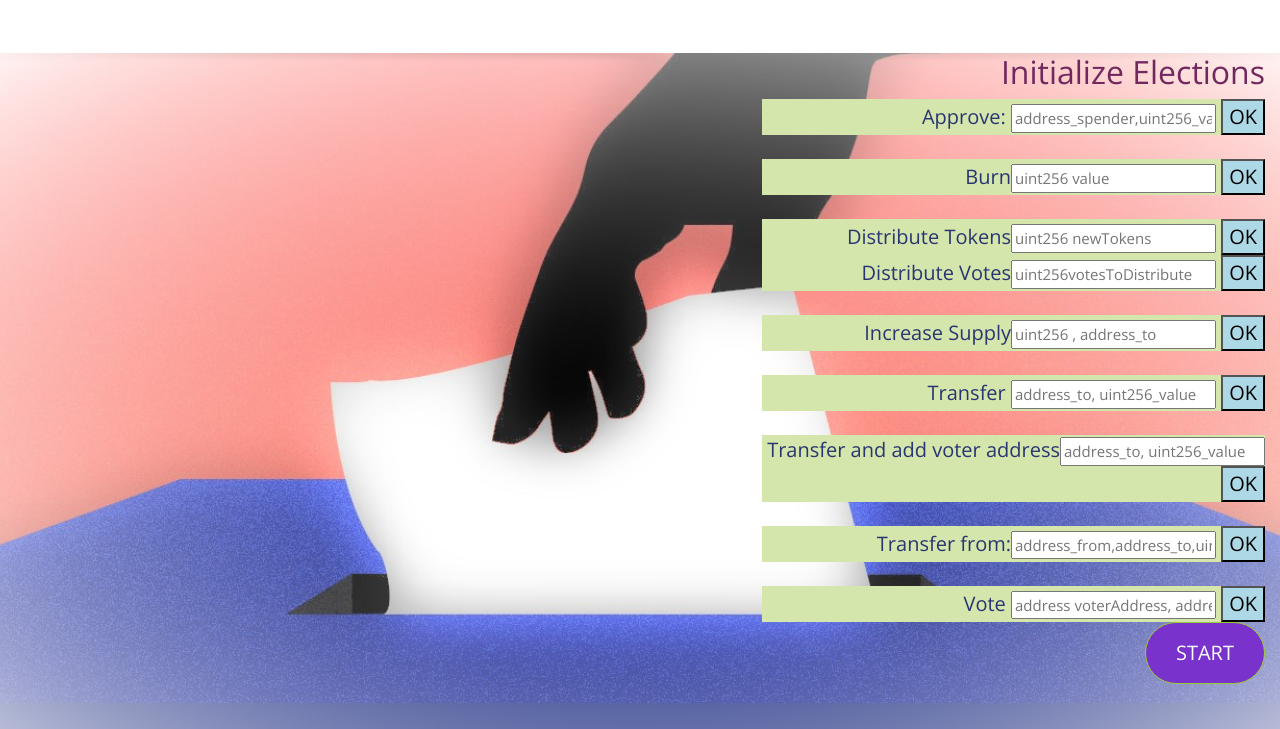
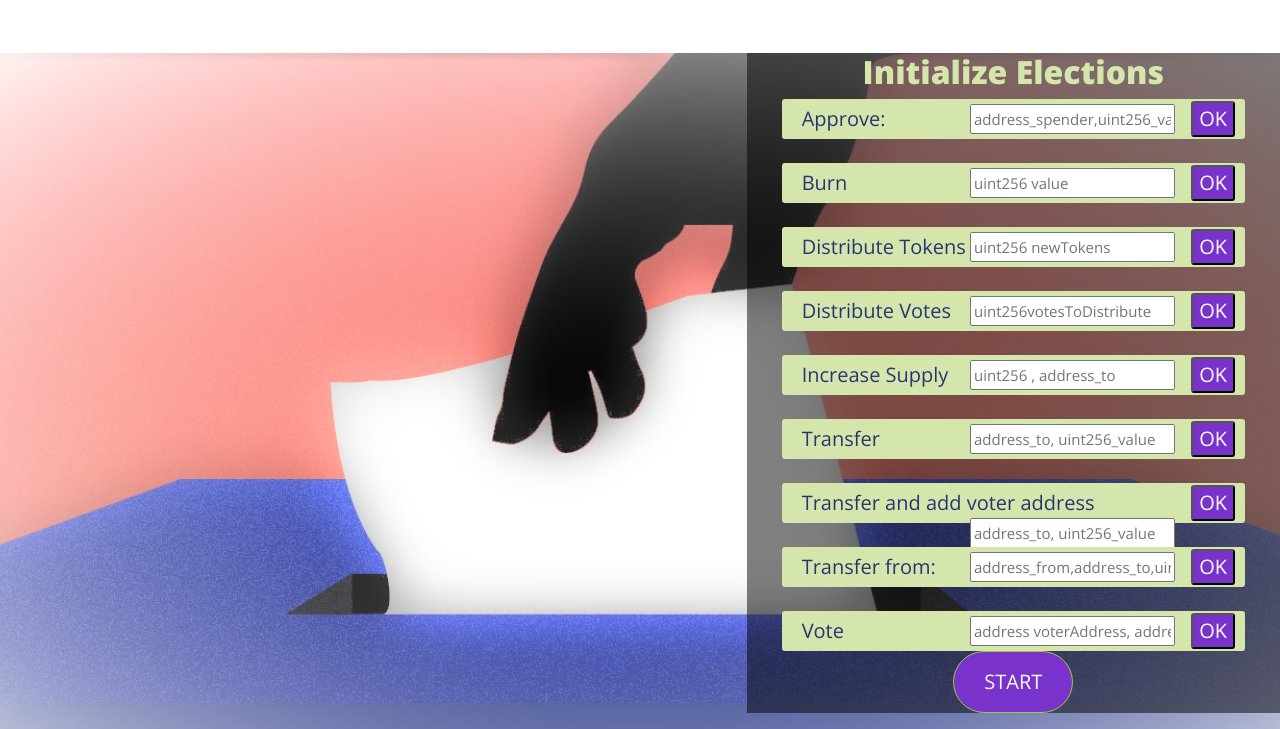
Before and after one commit to MichaelBabushkin/finalProject, a website: page src/admin.html in a window 1280 px wide. Shown: the part 71-800 px from the top of the page. Drawn offline with nearby package versions, Linux system fonts and the light colour scheme.

Commit message:
admin form styling

```diff
--- a/src/admin.html
+++ b/src/admin.html
@@ -50,7 +50,7 @@
                       Distribute Tokens<input type=text placeholder="uint256 newTokens" > <button>
                       OK
                       </button>
-                      </div>
+                      </div><br>
                       <div class="banner-message">
                       Distribute Votes<input type=text placeholder="uint256votesToDistribute">   <button>
                       OK
--- a/src/css/admin.css
+++ b/src/css/admin.css
@@ -19,27 +19,48 @@ a:focus {
 
 h2{
 
-    color: rgb(112, 40, 94);
+color: rgb(213, 230, 173);
+
+font-weight: 900;
 }
 .menu{
 
-    text-align: right;
+text-align: center;
 
+background: rgba(0,0,0,0.5);
+
+margin-top: rem;
 }
 
 .banner-message{
     font-size: 20px;
     background-color: rgb(213, 230, 173);
-
+    text-align: left;
+    height: 40px;
+    padding: 5px 20px;
+    position: relative;
+    border-radius: 3px;
+    margin: 0 20px;
 }
 .banner-message input{
     font-size: 15px;
+    float:right;
+    margin-right: 50px;
+    height:  30px;
+}
+.banner-message button{
+    background-color: rgb(122, 50, 205);
+    float:right;
+    /* max-height: 30px; */
+    position: absolute;
+    right: 0;
+    bottom: 2px;
+    border-radius: 3px;
+    color: white;
+    margin: 0 10px;
+    }
 
 
-}
-.banner-message button{
-background-color: lightblue;
-}
 
 .start-btn {
     background-color: rgb(213, 230, 173);
--- a/src/js/app.js
+++ b/src/js/app.js
@@ -148,10 +148,6 @@ var App = {
       });
 
       };
-
-      let adminMenuView = () => {
-
-      };
       // let showCandidate = () => {
       //   $("#start-btn").on("click", function () {
       //   $("#main").load("templates/candidates.html");
@@ -170,7 +166,6 @@ var App = {
 
       // };
       readMore();
-      adminMenuView();
       // showCandidate();
       // showResults();
 
```
